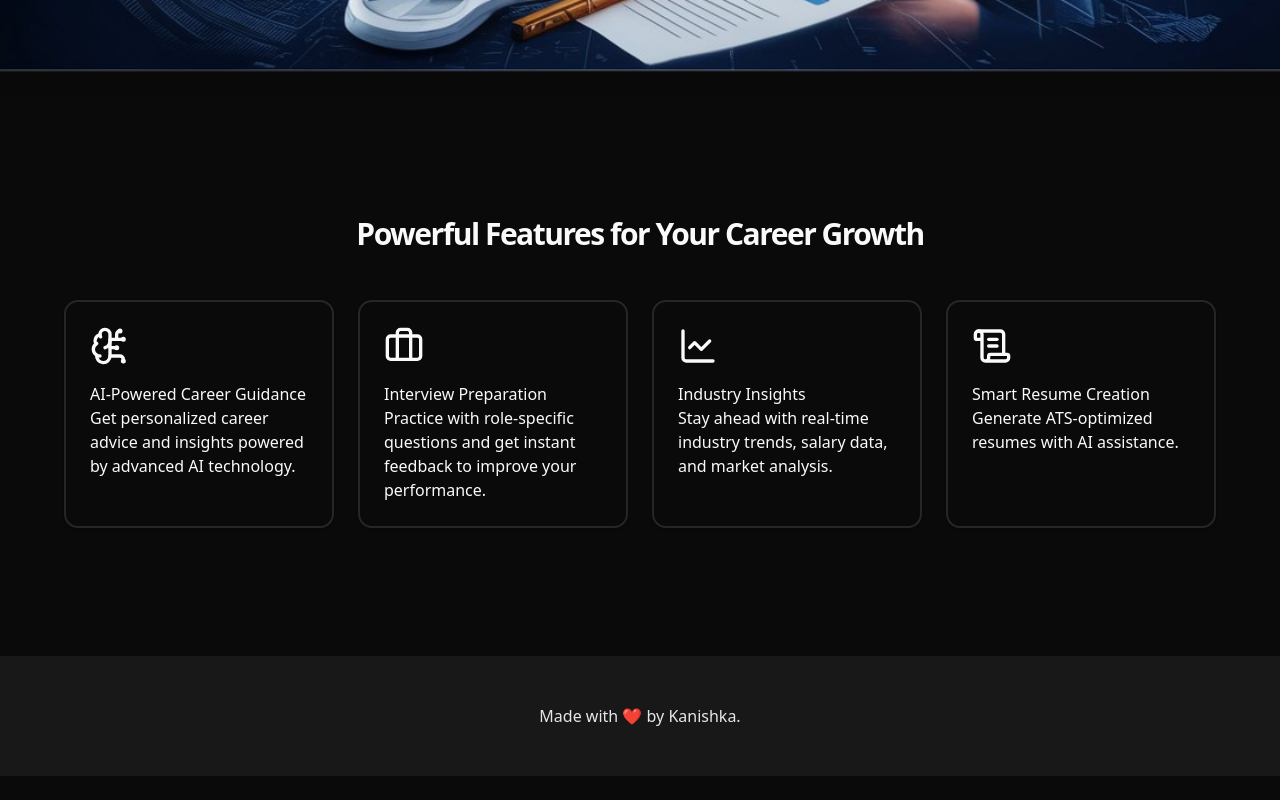
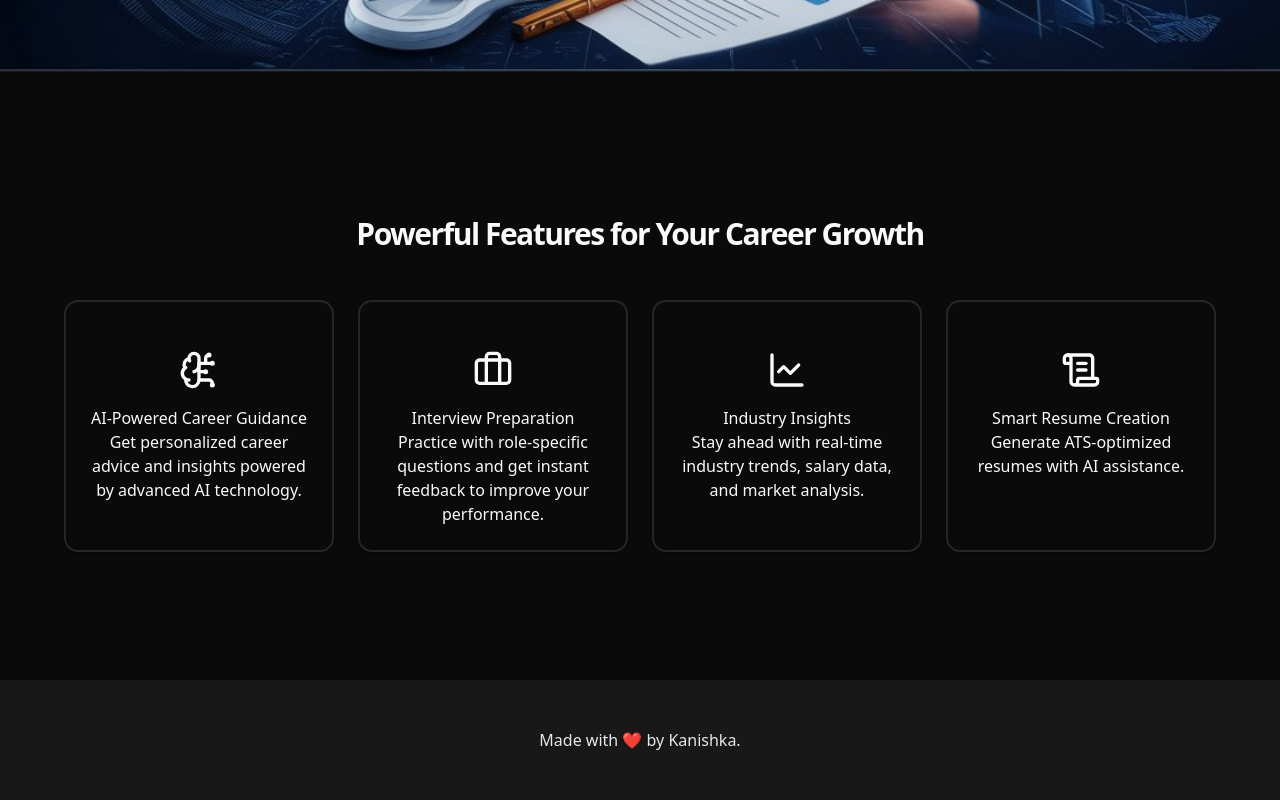
Before and after one commit to kanishkadz/elevate, a Next.js app: page / in a window 1280 px wide. Shown: the part 1233-2033 px from the top of the page. Before the commit the page ends 2009 px from the top, so only its background shows below. Built offline with nearby package versions, Linux system fonts and the light colour scheme; no server answers.

Commit message:
Update page.jsx

```diff
--- a/app/page.jsx
+++ b/app/page.jsx
@@ -15,8 +15,8 @@
             {features.map((feature, index) => {
               return (
                 <Card key={index} className="border-2 hover:border-primary transition-colors duration-300">
-                  <CardContent>
-                    <div>
+                  <CardContent className="pt-6 text-center flex flex-col items-center">
+                    <div className="flex flex-col items-center justify-center">
                       {feature.icon}
                       <h3>{feature.title}</h3>
                       <p>{feature.description}</p>
```
